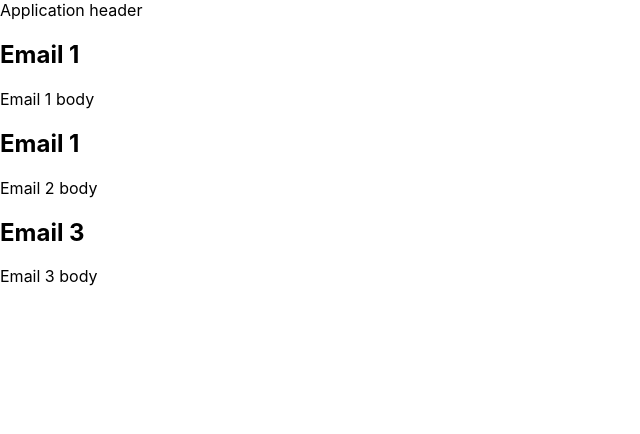
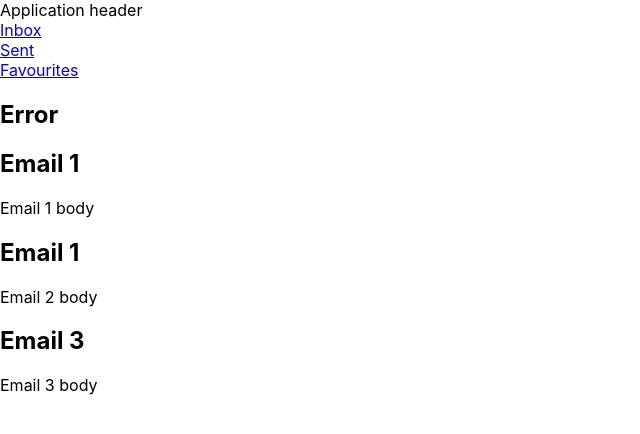
Before and after one commit to melnichenkod/mail-client, a React (Create React App) app: page / in a window 1280 px wide. Shown: the top 434 px of the page, without its empty margins (0-640 px from the left). Built offline with nearby package versions, Linux system fonts and the light colour scheme.

Commit message:
added component AppRoutes in render App.js, added Login, Inbox, Sent, Favourites components, changed a -> NavLink in the Sidebar.js

```diff
--- a/src/App.js
+++ b/src/App.js
@@ -3,7 +3,7 @@ import axios from 'axios'
 import Loading from './components/Loading/Loading'
 import Header from './containers/Header/Header'
 import Emails from './containers/Emails/Emails'
-
+import AppRoutes from './routes/AppRoutes'
 class App extends Component {
   state = {
     emails: [],
@@ -32,6 +32,7 @@ class App extends Component {
     return (
       <div className="App">
         <Header />
+        <AppRoutes/>
         {emails.length === 0 ? noEmails : <Emails emails={emails}/>}
       </div>
     )
--- a/src/containers/Sidebar/Sidebar.js
+++ b/src/containers/Sidebar/Sidebar.js
@@ -1,17 +1,18 @@
 import React, { Component } from 'react'
+import {NavLink} from 'react-router-dom'
 
 export default class Sidebar extends Component{
   render(){
     return (
       <div>
         <div>
-          <a href="/inbox">Inbox</a>
+          <NavLink exact to="/inbox" activeClassName='active-link'>Inbox</NavLink>
         </div>
         <div>
-          <a href="/sent">Sent</a>
+          <NavLink exact to="/sent" activeClassName='active-link'>Sent</NavLink>
         </div>
         <div>
-          <a href="/favourites">Favourites</a>
+          <NavLink exact to="/favourites" activeClassName='active-link'>Favourites</NavLink>
         </div>
 
       </div>
--- /dev/null
+++ b/src/pages/Error/Error.js
@@ -0,0 +1,11 @@
+import React, { Component } from 'react'
+
+export default class Error extends Component {
+  render() {
+    return (
+      <div>
+        <h2>Error</h2>
+      </div>
+    )
+  }
+}
--- /dev/null
+++ b/src/pages/Favourites/Favourites.js
@@ -0,0 +1,11 @@
+import React, { Component } from 'react'
+
+export default class Favourites extends Component {
+  render() {
+    return (
+      <div>
+        <h2>Favourites</h2>
+      </div>
+    )
+  }
+}
--- /dev/null
+++ b/src/pages/Inbox/Inbox.js
@@ -0,0 +1,11 @@
+import React, { Component } from 'react'
+
+export default class Inbox extends Component {
+  render() {
+    return (
+      <div>
+        <h2>Inbox</h2>
+      </div>
+    )
+  }
+}
--- /dev/null
+++ b/src/pages/Login/Login.js
@@ -0,0 +1,11 @@
+import React, { Component } from 'react'
+
+export default class Login extends Component {
+  render() {
+    return (
+      <div>
+        <h2>Login</h2>
+      </div>
+    )
+  }
+}
--- /dev/null
+++ b/src/pages/Sent/Sent.js
@@ -0,0 +1,11 @@
+import React, { Component } from 'react'
+
+export default class Sent extends Component {
+  render() {
+    return (
+      <div>
+        <h2>Sent</h2>
+      </div>
+    )
+  }
+}
```
Also changed, not shown: src/routes/AppRoutes.js (+6 -3 lines).
